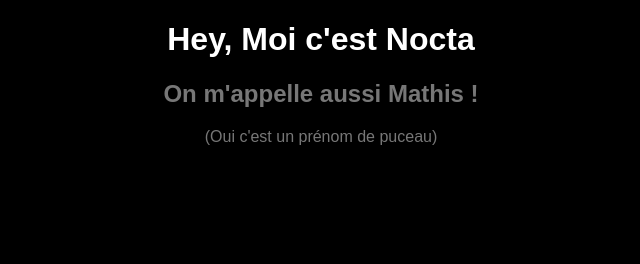
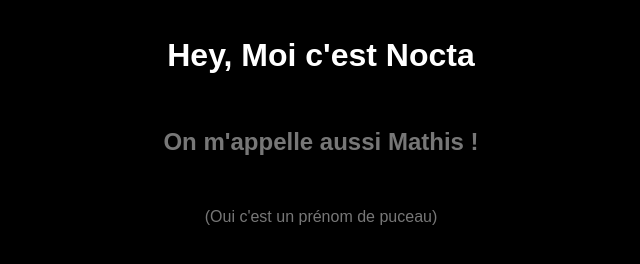
Before and after one commit to Luxinenglish/nocta, a plain HTML site: page index.html in a window 1280 px wide. Shown: the whole page, without its empty margins (319-959 px from the left). Drawn offline with Linux system fonts and the light colour scheme; a web font is replaced by a local one.

Commit message:
met en résponsive

```diff
--- a/index.css
+++ b/index.css
@@ -18,11 +18,16 @@ body {
     background-color: black;
     color: white;
     font-family: 'Marianne', sans-serif;
+    margin: 0;
+    padding: 0;
+    box-sizing: border-box;
 }
 .nocta {
     text-align: center;
+    padding: 1rem;
 }
 .nocta2 {
     text-align: center;
     color: #777777;
+    padding: 1rem;
 }
```
